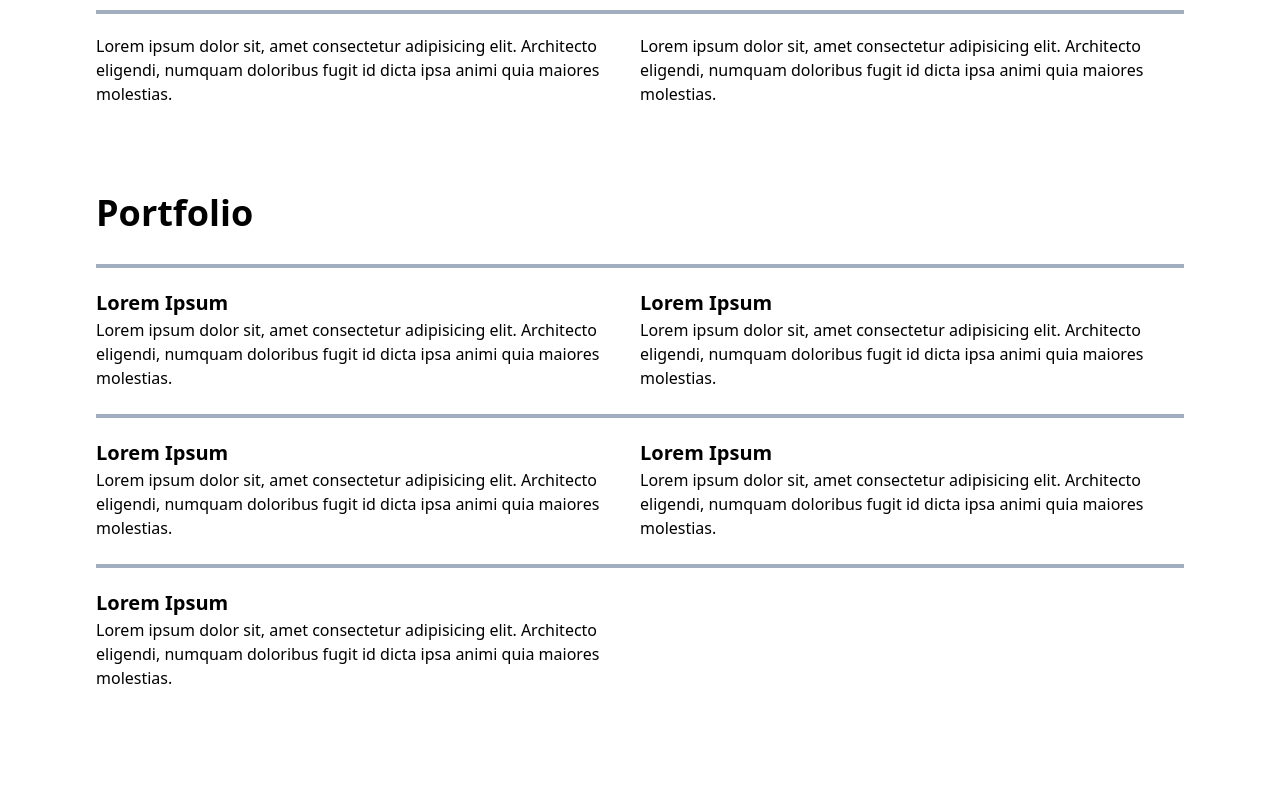
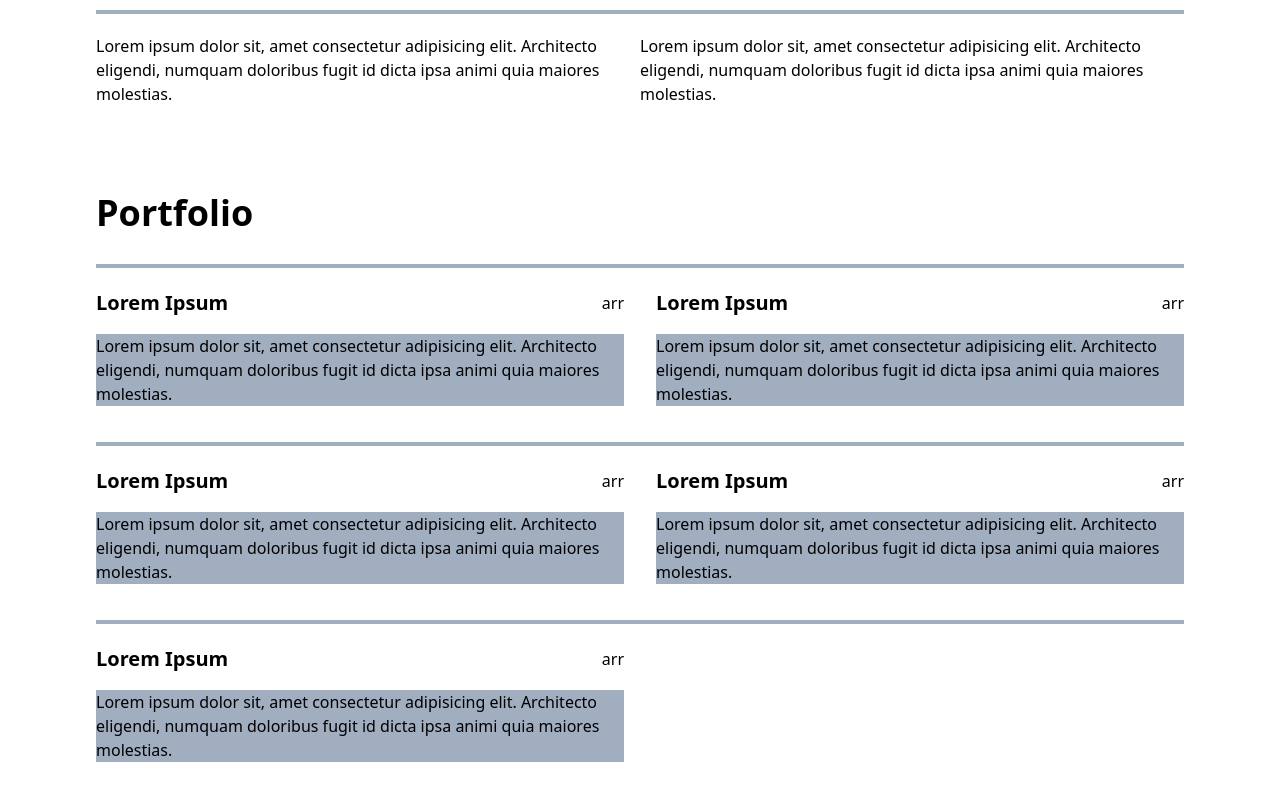
Before and after one commit to westbrookdaniel/westbrook-daniel-website, a Next.js app: page / in a window 1280 px wide. Shown: the part 900-1700 px from the top of the page. Before the commit the page ends 1630 px from the top, so only its background shows below. Built offline with nearby package versions, Linux system fonts and the light colour scheme.

Commit message:
improve grid and start item

```diff
--- a/components/layout/PortfolioGrid.js
+++ b/components/layout/PortfolioGrid.js
@@ -5,14 +5,14 @@ export default function PortfolioGrid({ array }) {
 
 	return (
 		<div>
-			<div className="grid grid-cols-2">
+			<div className="grid grid-cols-2" style={{ gap: '0 2rem' }}>
 				{arrOut.map((el) => typeof el === 'function' && el())}
 			</div>
 		</div>
 	)
 }
 
-export const addDividers = (arr) => {
+const addDividers = (arr) => {
 	const output = []
 	for (let i = 0; i < arr.length; i++) {
 		const el = arr[i]
--- a/components/sections/Portfolio.js
+++ b/components/sections/Portfolio.js
@@ -21,8 +21,11 @@ export default function Portfolio() {
 function PortfolioItem() {
 	return (
 		<div>
-			<h3>Lorem Ipsum</h3>
-			<p>
+			<div className="flex justify-between w-full items-center mb-4">
+				<h3>Lorem Ipsum</h3>
+				<div>arr</div>
+			</div>
+			<p className="bg-gray-500 mb-3">
 				Lorem ipsum dolor sit, amet consectetur adipisicing elit. Architecto
 				eligendi, numquam doloribus fugit id dicta ipsa animi quia maiores
 				molestias.
--- a/styles/index.css
+++ b/styles/index.css
@@ -13,7 +13,7 @@
 }
 
 .grid-span {
-    grid-column: 1 / span 12;
+    grid-column: 1 / span 2;
 }
 
 h2 {
```
